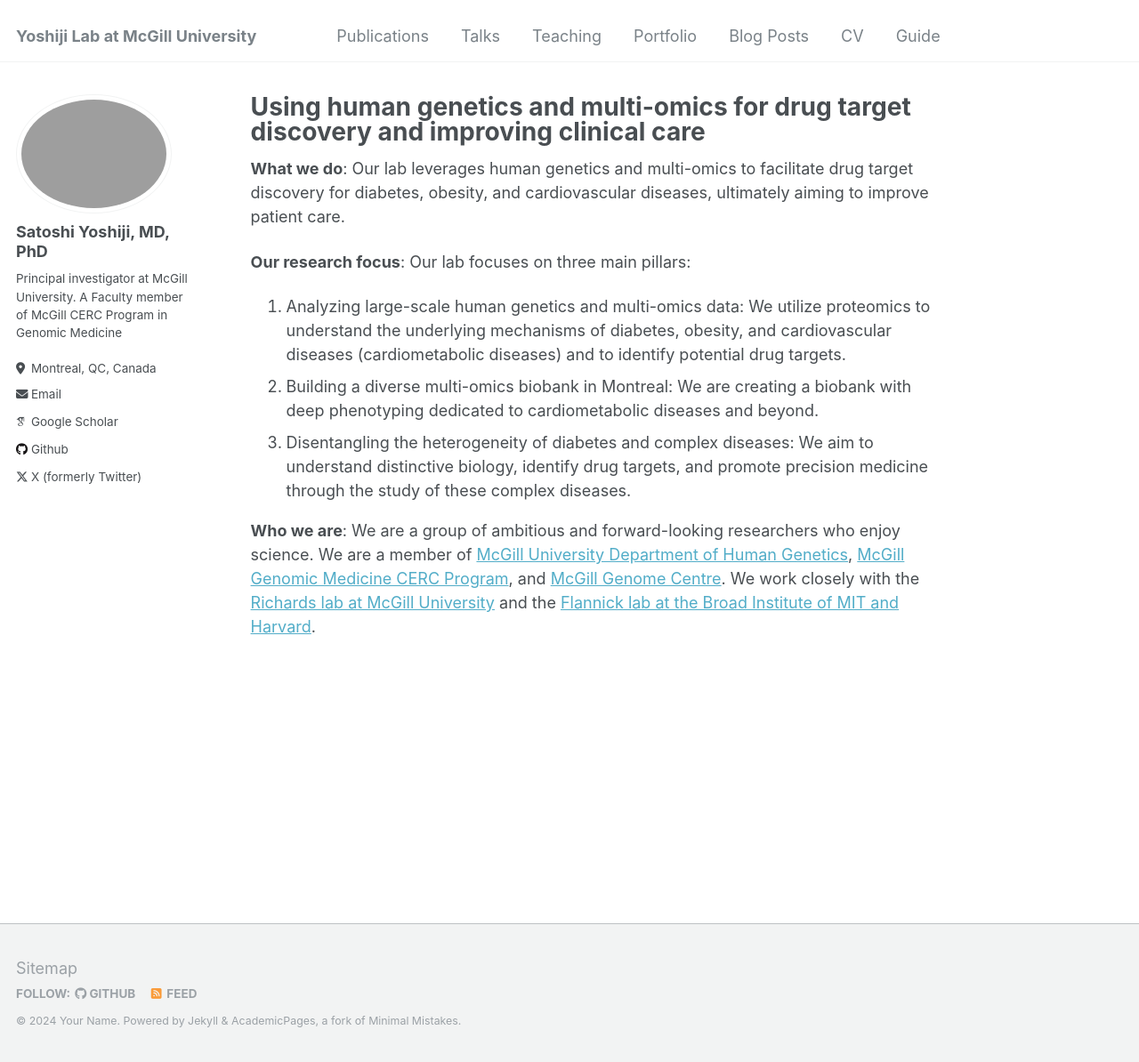
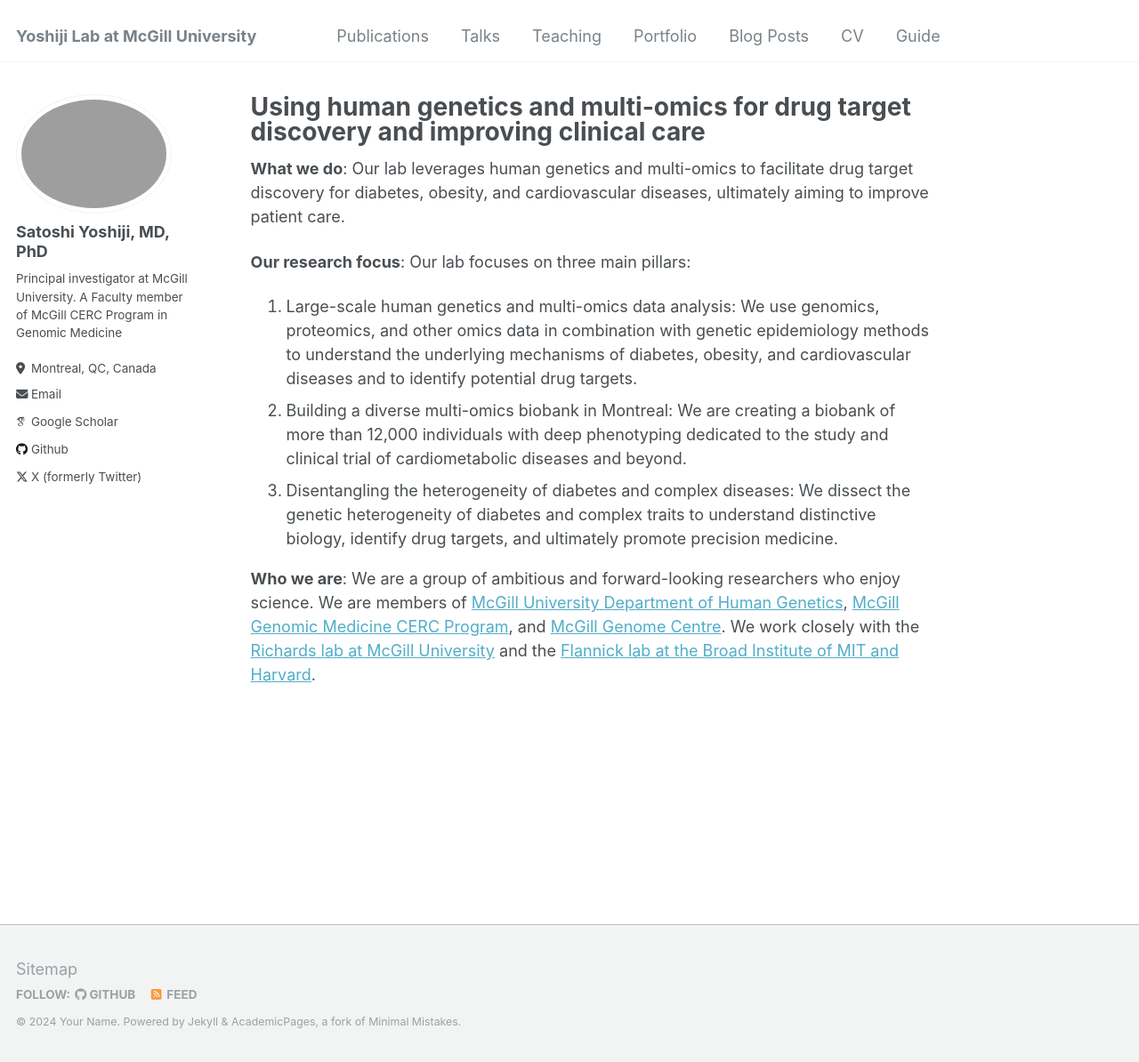
Before and after one commit to satoshi-yoshiji/satoshi-yoshiji.github.io, a Jekyll site: the page built from _pages/about.md, in a window 1280 px wide and 1194 px high. Shown: the whole window at 89% size. Built offline with Jekyll 4.4.1, drawn with Linux system fonts in a browser that asks for light colours; some web fonts are replaced.

Commit message:
Update about.md

```diff
--- a/_pages/about.md
+++ b/_pages/about.md
@@ -9,9 +9,11 @@ redirect_from:
 
 **What we do**: Our lab leverages human genetics and multi-omics to facilitate drug target discovery for diabetes, obesity, and cardiovascular diseases, ultimately aiming to improve patient care.
 
+
 **Our research focus**: Our lab focuses on three main pillars:
-1. Analyzing large-scale human genetics and multi-omics data: We utilize proteomics to understand the underlying mechanisms of diabetes, obesity, and cardiovascular diseases (cardiometabolic diseases) and to identify potential drug targets.
-2. Building a diverse multi-omics biobank in Montreal: We are creating a biobank with deep phenotyping dedicated to cardiometabolic diseases and beyond.
-3. Disentangling the heterogeneity of diabetes and complex diseases: We aim to understand distinctive biology, identify drug targets, and promote precision medicine through the study of these complex diseases.
+1. Large-scale human genetics and multi-omics data analysis: We use genomics, proteomics, and other omics data in combination with genetic epidemiology methods to understand the underlying mechanisms of diabetes, obesity, and cardiovascular diseases and to identify potential drug targets.
+2. Building a diverse multi-omics biobank in Montreal: We are creating a biobank of more than 12,000 individuals with deep phenotyping dedicated to the study and clinical trial of cardiometabolic diseases and beyond.
+3. Disentangling the heterogeneity of diabetes and complex diseases: We dissect the genetic heterogeneity of diabetes and complex traits to understand distinctive biology, identify drug targets, and ultimately promote precision medicine.
 
-**Who we are**: We are a group of ambitious and forward-looking researchers who enjoy science. We are a member of [McGill University Department of Human Genetics](https://www.mcgill.ca/humangenetics/), [McGill Genomic Medicine CERC Program](https://www.genomic-medicine-cerc.online/), and [McGill Genome Centre](https://www.mcgillgenomecentre.ca/). We work closely with the [Richards lab at McGill University](https://www.mcgill.ca/genepi/) and the [Flannick lab at the Broad Institute of MIT and Harvard](https://www.flannicklab.org/).
+
+**Who we are**: We are a group of ambitious and forward-looking researchers who enjoy science. We are members of [McGill University Department of Human Genetics](https://www.mcgill.ca/humangenetics/), [McGill Genomic Medicine CERC Program](https://www.genomic-medicine-cerc.online/), and [McGill Genome Centre](https://www.mcgillgenomecentre.ca/). We work closely with the [Richards lab at McGill University](https://www.mcgill.ca/genepi/) and the [Flannick lab at the Broad Institute of MIT and Harvard](https://www.flannicklab.org/).
```
